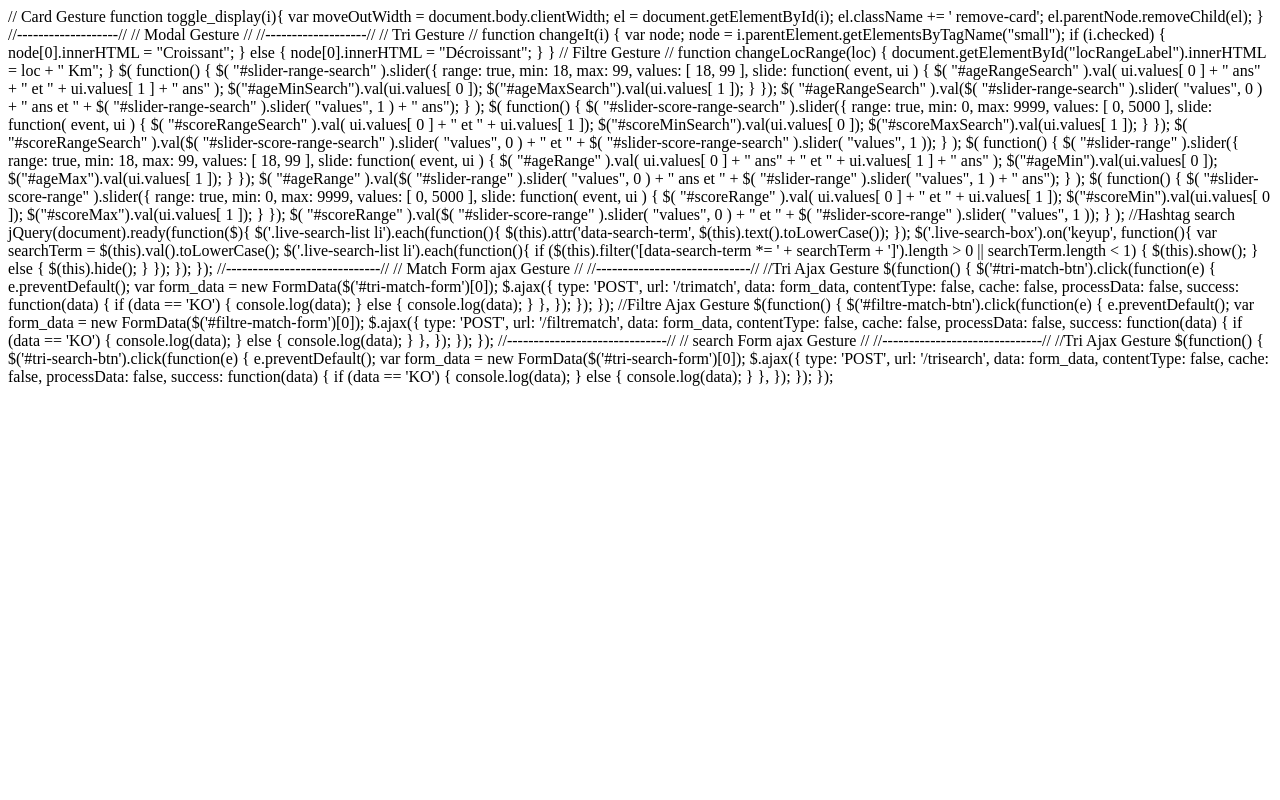
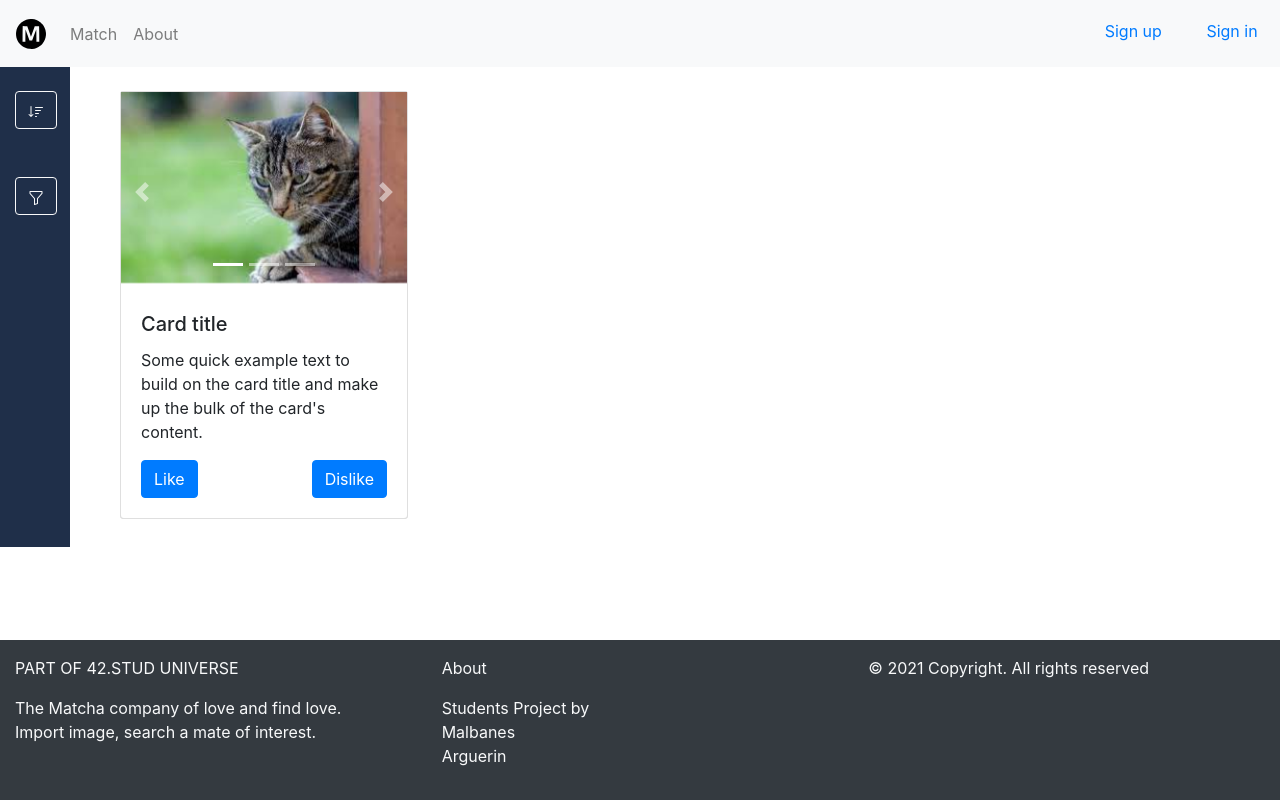
Before and after one commit to malbanes/Matcha, a Flask app: template Flask_App/templates/match.html in a window 1280 px wide. Run offline with Flask 2, Linux system fonts and the light colour scheme; the template is opened without the code that fills it, so the values that code supplies are empty; some libraries are stand-ins or nearby versions.

Commit message:
[Upd] beta match

```diff
--- a/Flask_App/templates/match.html
+++ b/Flask_App/templates/match.html
@@ -1,186 +1,108 @@
-// Card Gesture
-function toggle_display(i){
-    var moveOutWidth = document.body.clientWidth;
+{% extends "base.html" %}
 
-    el = document.getElementById(i);
-       el.className += ' remove-card';
-       el.parentNode.removeChild(el);
-  }
-  //-------------------//
-  // Modal Gesture     //
-  //-------------------//
+{% block head %}
+<link rel="stylesheet" href="{{ url_for('static', filename='css/matching.css') }}">
+{% endblock %}
 
-  // Tri Gesture //
-  function changeIt(i) {
-    var node;
-    node = i.parentElement.getElementsByTagName("small");
-    if (i.checked) {
-      node[0].innerHTML = "Croissant";
-    }
-    else {
-      node[0].innerHTML = "Décroissant";
-    }
-  }
+{% block title %} Matching {% endblock %}
 
-  // Filtre Gesture //
-  function changeLocRange(loc) {
-    document.getElementById("locRangeLabel").innerHTML = loc + " Km";
-  }
+{% block content %}
+<div class="container-fluid">
 
-  $( function() {
-    $( "#slider-range-search" ).slider({
-      range: true,
-      min: 18,
-      max: 99,
-      values: [ 18, 99 ],
-      slide: function( event, ui ) {
-        $( "#ageRangeSearch" ).val( ui.values[ 0 ] + " ans" + " et "  + ui.values[ 1 ] + " ans" );
-        $("#ageMinSearch").val(ui.values[ 0 ]);
-        $("#ageMaxSearch").val(ui.values[ 1 ]);
-      }
-    });
-    $( "#ageRangeSearch" ).val($( "#slider-range-search" ).slider( "values", 0 ) + " ans et " + $( "#slider-range-search" ).slider( "values", 1 ) + " ans");
-  } );
-
-  $( function() {
-    $( "#slider-score-range-search" ).slider({
-      range: true,
-      min: 0,
-      max: 9999,
-      values: [ 0, 5000 ],
-      slide: function( event, ui ) {
-        $( "#scoreRangeSearch" ).val( ui.values[ 0 ] + " et " + ui.values[ 1 ]);
-        $("#scoreMinSearch").val(ui.values[ 0 ]);
-        $("#scoreMaxSearch").val(ui.values[ 1 ]);
-      }
-    });
-    $( "#scoreRangeSearch" ).val($( "#slider-score-range-search" ).slider( "values", 0 ) + " et " + $( "#slider-score-range-search" ).slider( "values", 1 ));
-  } );
-
-  $( function() {
-      $( "#slider-range" ).slider({
-        range: true,
-        min: 18,
-        max: 99,
-        values: [ 18, 99 ],
-        slide: function( event, ui ) {
-          $( "#ageRange" ).val( ui.values[ 0 ] + " ans" + " et "  + ui.values[ 1 ] + " ans" );
-          $("#ageMin").val(ui.values[ 0 ]);
-          $("#ageMax").val(ui.values[ 1 ]);
-        }
-      });
-      $( "#ageRange" ).val($( "#slider-range" ).slider( "values", 0 ) + " ans et " + $( "#slider-range" ).slider( "values", 1 ) + " ans");
-    } );
-
-    $( function() {
-      $( "#slider-score-range" ).slider({
-        range: true,
-        min: 0,
-        max: 9999,
-        values: [ 0, 5000 ],
-        slide: function( event, ui ) {
-          $( "#scoreRange" ).val( ui.values[ 0 ] + " et " + ui.values[ 1 ]);
-          $("#scoreMin").val(ui.values[ 0 ]);
-          $("#scoreMax").val(ui.values[ 1 ]);
-        }
-      });
-      $( "#scoreRange" ).val($( "#slider-score-range" ).slider( "values", 0 ) + " et " + $( "#slider-score-range" ).slider( "values", 1 ));
-    } );
-
-    //Hashtag search
-    jQuery(document).ready(function($){
-      $('.live-search-list li').each(function(){
-        $(this).attr('data-search-term', $(this).text().toLowerCase());
-      });
-      $('.live-search-box').on('keyup', function(){
-        var searchTerm = $(this).val().toLowerCase();
-        $('.live-search-list li').each(function(){
-            if ($(this).filter('[data-search-term *= ' + searchTerm + ']').length > 0 || searchTerm.length < 1) {
-                $(this).show();
-            } else {
-                $(this).hide();
-            }
-          });
-      });
-    });
-
-  //-----------------------------//
-  // Match Form ajax Gesture     //
-  //-----------------------------//
-
-  //Tri Ajax Gesture
-  $(function() {
-    $('#tri-match-btn').click(function(e) {
-        e.preventDefault();
-        var form_data = new FormData($('#tri-match-form')[0]);
-        $.ajax({
-            type: 'POST',
-            url: '/trimatch',
-            data: form_data,
-            contentType: false,
-            cache: false,
-            processData: false,
-            success: function(data) {
-                if (data == 'KO') {
-                    console.log(data);
-                }
-                else {
-                    console.log(data);
-                }
-            },
-        });
-    });
-});
-
-  //Filtre Ajax Gesture
-  $(function() {
-    $('#filtre-match-btn').click(function(e) {
-        e.preventDefault();
-        var form_data = new FormData($('#filtre-match-form')[0]);
-        $.ajax({
-            type: 'POST',
-            url: '/filtrematch',
-            data: form_data,
-            contentType: false,
-            cache: false,
-            processData: false,
-            success: function(data) {
-                if (data == 'KO') {
-                    console.log(data);
-                }
-                else {
-                    console.log(data);
-                }
-            },
-        });
-    });
-});
-
-  //------------------------------//
-  // search Form ajax Gesture     //
-  //------------------------------//
+  <div class="row justify-content-start">
+      <!--left side-->
+      <div class="col position-fixe bg-deepblue" style="max-width:70px;">
+          <ul class="list-group mt-4" style="position:fixed;">
+              <li class="text-white mb-4">
+                  <button type="button" class="btn btn-outline-light"><svg xmlns="http://www.w3.org/2000/svg" width="16" height="16" fill="currentColor" class="bi bi-sort-down" viewBox="0 0 16 16">
+                    <path d="M3.5 2.5a.5.5 0 0 0-1 0v8.793l-1.146-1.147a.5.5 0 0 0-.708.708l2 1.999.007.007a.497.497 0 0 0 .7-.006l2-2a.5.5 0 0 0-.707-.708L3.5 11.293V2.5zm3.5 1a.5.5 0 0 1 .5-.5h7a.5.5 0 0 1 0 1h-7a.5.5 0 0 1-.5-.5zM7.5 6a.5.5 0 0 0 0 1h5a.5.5 0 0 0 0-1h-5zm0 3a.5.5 0 0 0 0 1h3a.5.5 0 0 0 0-1h-3zm0 3a.5.5 0 0 0 0 1h1a.5.5 0 0 0 0-1h-1z"/>
+                  </svg></button>
+              </li>
+              <li class="text-white mt-4">
+                  <button type="button" class="btn btn-outline-light"><svg xmlns="http://www.w3.org/2000/svg" width="16" height="16" fill="currentColor" class="bi bi-funnel" viewBox="0 0 16 16">
+                      <path d="M1.5 1.5A.5.5 0 0 1 2 1h12a.5.5 0 0 1 .5.5v2a.5.5 0 0 1-.128.334L10 8.692V13.5a.5.5 0 0 1-.342.474l-3 1A.5.5 0 0 1 6 14.5V8.692L1.628 3.834A.5.5 0 0 1 1.5 3.5v-2zm1 .5v1.308l4.372 4.858A.5.5 0 0 1 7 8.5v5.306l2-.666V8.5a.5.5 0 0 1 .128-.334L13.5 3.308V2h-11z"/>
+                  </svg></button>
+              </li>
+          </ul>
+      </div>
 
 
-    //Tri Ajax Gesture
-    $(function() {
-      $('#tri-search-btn').click(function(e) {
-          e.preventDefault();
-          var form_data = new FormData($('#tri-search-form')[0]);
-          $.ajax({
-              type: 'POST',
-              url: '/trisearch',
-              data: form_data,
-              contentType: false,
-              cache: false,
-              processData: false,
-              success: function(data) {
-                  if (data == 'KO') {
-                      console.log(data);
-                  }
-                  else {
-                      console.log(data);
-                  }
-              },
-          });
-      });
-  });
+  <div class="col">
+
+    <!-- For loop on card -->
+    <!--  {% for message in get_flashed_messages() %}
+    <div class=flash>{{ message }}</div>
+  {% endfor %}-->
+  <div class="container" style="height: 30rem;">
+
+    <div class="card myabsolute" style="width: 18rem; z-index: 0;">
+      <p> Plus de match désolé </p>
+    </div>
+
+  {% for i in range(1,4) %}
+
+    <div class="card myabsolute" style="width: 18rem; z-index: {{ 4-i }};" id={{ i }}>
+    <!--Card Component-->
+    <!--Caroussel Component-->
+
+      <div id="carouselExampleIndicators{{ i }}" class="carousel slide" data-interval="false" data-ride="carousel">
+        <ol class="carousel-indicators">
+          <li data-target="#carouselExampleIndicators" data-slide-to="0" class="active"></li>
+          <li data-target="#carouselExampleIndicators" data-slide-to="1"></li>
+          <li data-target="#carouselExampleIndicators" data-slide-to="2"></li>
+        </ol>
+        <div class="carousel-inner">
+          <div class="carousel-item active">
+            <img class="d-block w-100" src="{{url_for('static', filename='public/tabi-1.jpeg')}}" alt="First slide">
+          </div>
+          <div class="carousel-item">
+            <img class="d-block w-100" src="{{url_for('static', filename='public/tabi-2.jpeg')}}" alt="Second slide">
+          </div>
+          <div class="carousel-item">
+            <img class="d-block w-100" src="{{url_for('static', filename='public/tabi-3.jpeg')}}" alt="Third slide">
+          </div>
+        </div>
+        <a class="carousel-control-prev" href="#carouselExampleIndicators{{ i }}" role="button" data-slide="prev">
+          <span class="carousel-control-prev-icon" aria-hidden="true"></span>
+          <span class="sr-only">Previous</span>
+        </a>
+        <a class="carousel-control-next" href="#carouselExampleIndicators{{ i }}" role="button" data-slide="next">
+          <span class="carousel-control-next-icon" aria-hidden="true"></span>
+          <span class="sr-only">Next</span>
+        </a>
+      </div>
+        <div class="card-body">
+          <h5 class="card-title">Card title</h5>
+          <p class="card-text">Some quick example text to build on the card title and make up the bulk of the card's content.</p>
+          <div class="row mt-2">
+            <div class="col-auto mr-auto">
+              <button class="btn btn-primary" onclick="toggle_display({{ i }})">Like</button>
+            </div>
+            <div class="col-auto">
+              <button class="btn btn-primary" onclick="toggle_display({{ i }})">Dislike</button>
+            </div>
+        </div>
+        </div>
+      </div>
+
+      {% endfor %}
+    </div>
+  </div>
+</div>
+
+</div>
+
+
+<script>
+function toggle_display(i){
+  var moveOutWidth = document.body.clientWidth;
+
+  el = document.getElementById(i);
+     el.className += ' remove-card';
+     el.parentNode.removeChild(el);
+
+
+}
+</script>
+
+{% endblock %}
```
